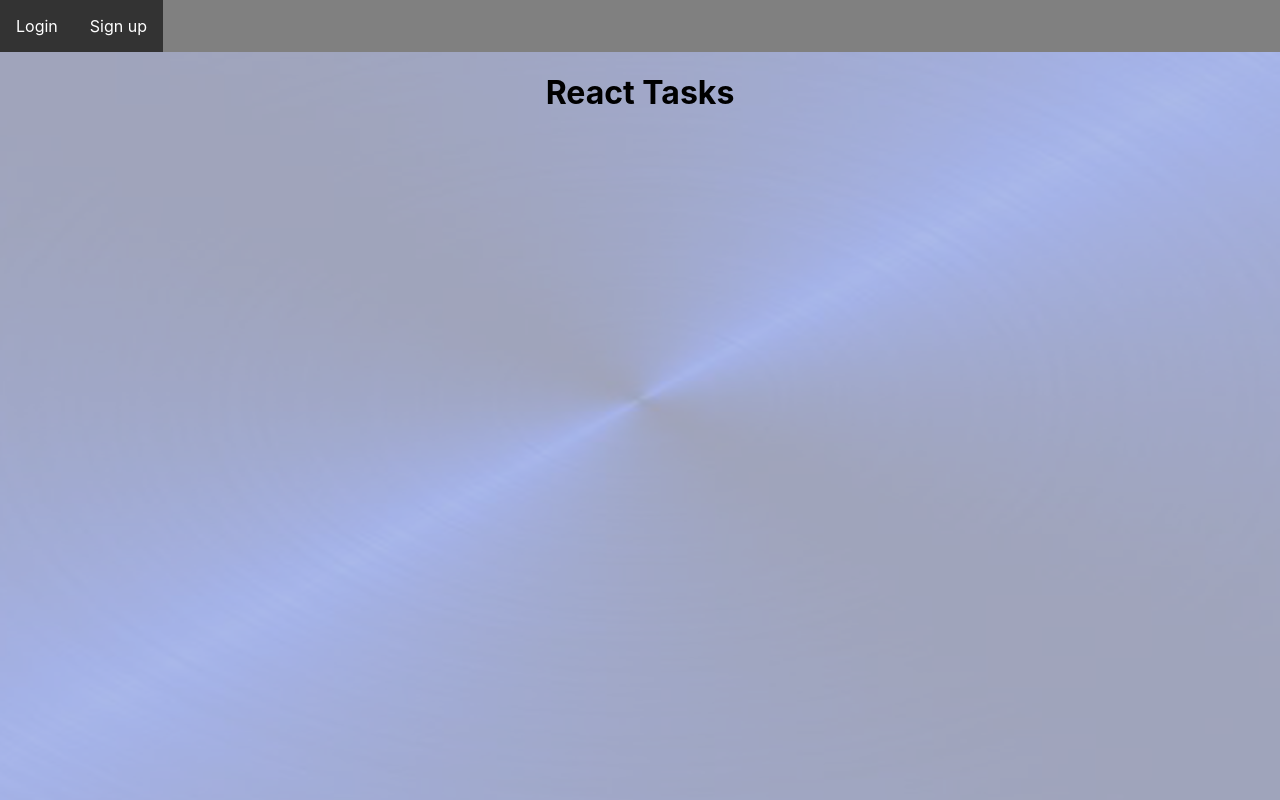
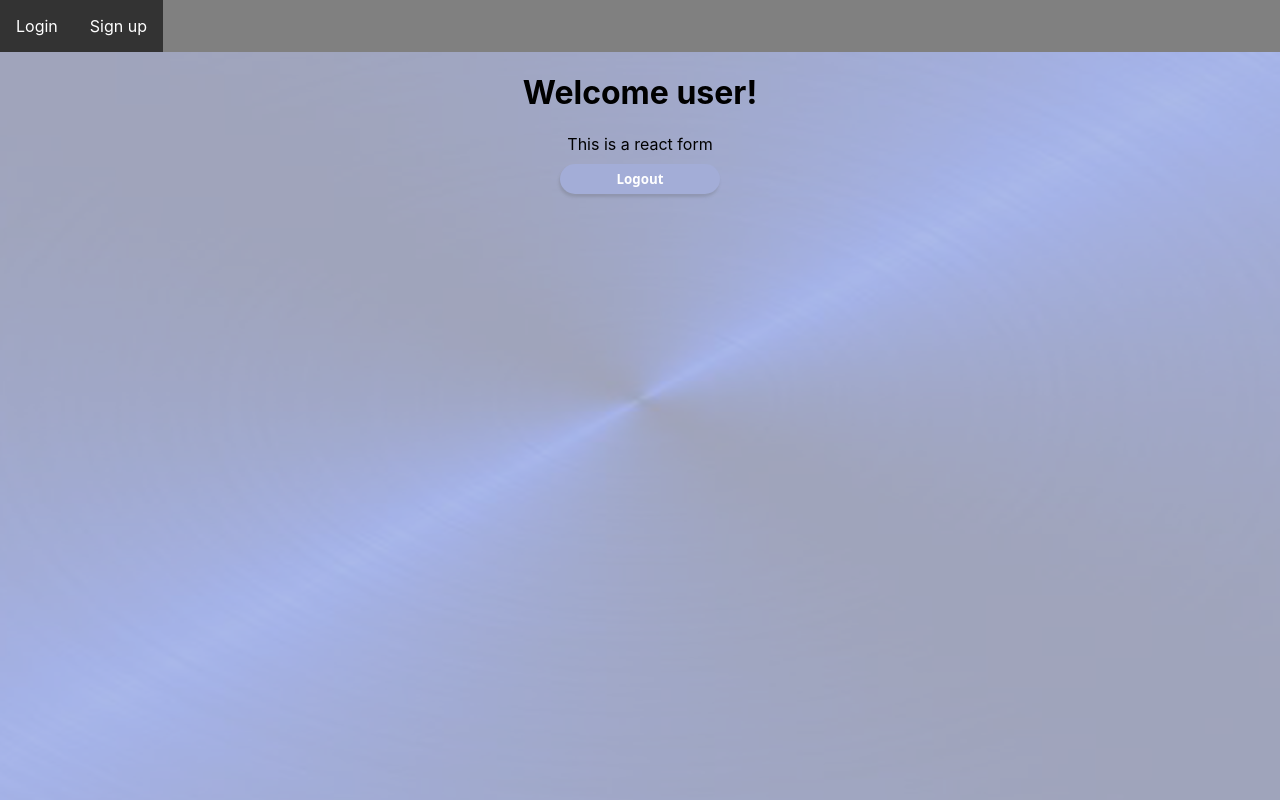
Before and after one commit to zrogba/react-tasks-task1-3, a React (Create React App) app: page / in a window 1280 px wide. Built offline with nearby package versions, Linux system fonts and the light colour scheme; no server answers.

Commit message:
welcome message and logOut

```diff
--- a/src/firebase/firebase.js
+++ b/src/firebase/firebase.js
@@ -2,7 +2,7 @@
 import 'firebase/compat/firestore';
 import { initializeApp } from "firebase/app";
 import { getFirestore } from "firebase/firestore";
-import {getAuth, createUserWithEmailAndPassword, signInWithEmailAndPassword, sendEmailVerification} from "firebase/auth";
+import {getAuth, createUserWithEmailAndPassword, signInWithEmailAndPassword, sendEmailVerification, signOut} from "firebase/auth";
 
 const firebaseConfig = {
   apiKey: "AIzaSyCuzVi7q1BSFt1pIEVGj5zb8SUcTYgytjQ",
@@ -21,7 +21,7 @@ export const registerUser = (email, password) => {
   const auth = getAuth();
   return createUserWithEmailAndPassword(auth, email, password);
 };
-export const sendEmail = () => {
+export const verifyEmail= () => {
   const auth = getAuth();
   return sendEmailVerification(auth.currentUser);
 
@@ -30,3 +30,14 @@ export const loginUser = (email, password) => {
   const auth = getAuth();
   return signInWithEmailAndPassword(auth, email, password);
 };
+
+export const logoutUser = () => {
+  const auth = getAuth();
+  signOut(auth).then(() => {
+    alert('User signed out!');
+  }).catch((error) => {
+    alert('Something went wrong!');
+    const errorCode = error.code;
+    console.log(errorCode);
+  });
+};
--- a/src/hooks/useForm.js
+++ b/src/hooks/useForm.js
@@ -75,7 +75,7 @@ const useForm = () => {
 
             if (Object.keys(errors).length === 0 && dataCorrect) {
 
-                navigate("/FormSuccess", { replace: true })
+                navigate("/", { replace: true })
 
             }
 
--- a/src/pages/home.js
+++ b/src/pages/home.js
@@ -2,6 +2,7 @@ import React from "react";
 
 import Navbar from '../components/navbar';
 import '../assets/styles/home.css';
+import { logoutUser } from "../firebase/firebase";
 
 
 
@@ -14,12 +15,14 @@ const Home = () => {
 
 		<>
 		<Navbar/>
-			<div>
+		<h1>Welcome user!</h1>
+      <div>
+        This is a react form
+      </div>
+      <button onClick={logoutUser} className="btn">
+        Logout
+      </button>
 
-			<h1> React Tasks</h1>
-
-
-			</div>
 		</>
 	)
 
--- a/src/pages/register.jsx
+++ b/src/pages/register.jsx
@@ -7,7 +7,7 @@ import { db } from "../firebase/firebase";
 import validate from "../validations";
 import { useId } from 'react';
 import { useState } from "react";
-import { registerUser, sendEmail } from "../firebase/firebase";
+import { registerUser, verifyEmail } from "../firebase/firebase";
 //import {auth} from "../firebase/firebase";
 import { useNavigate } from "react-router-dom";
 
@@ -16,10 +16,11 @@ const Register = ({ submitForm }) => {
 	//useForm hook component
 	const { handleChange, handleSubmit, values, errors } = useForm(validate);
 
-	const id = useId();
+
 	const [email, setEmail] = useState('');
 	const [password, setPassword] = useState('');
-	//setEmail, setPassword
+
+	const id = useId();
 
 	const navigate = useNavigate();
 
@@ -55,11 +56,12 @@ const Register = ({ submitForm }) => {
 		registerUser(email, password)
 
 			.then((userCredential) => {
-				sendEmail();
-		navigate("/home", { replace: true })
+
+		navigate("/login", { replace: true })
 		const user = userCredential.user;
 		console.log(userCredential, user);
-		alert("Email sent");
+		verifyEmail();
+		alert("Verification Email sent");
       })
 
       .catch((error) => {
```
